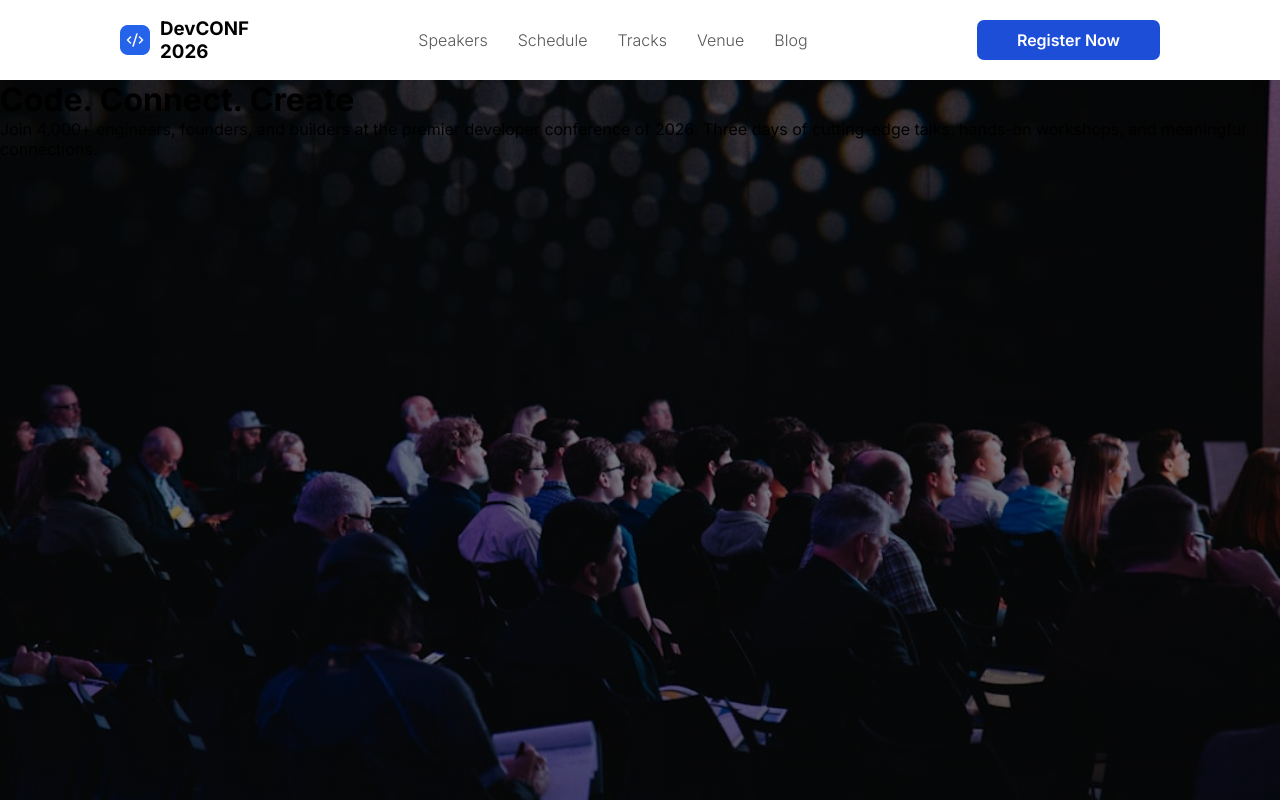
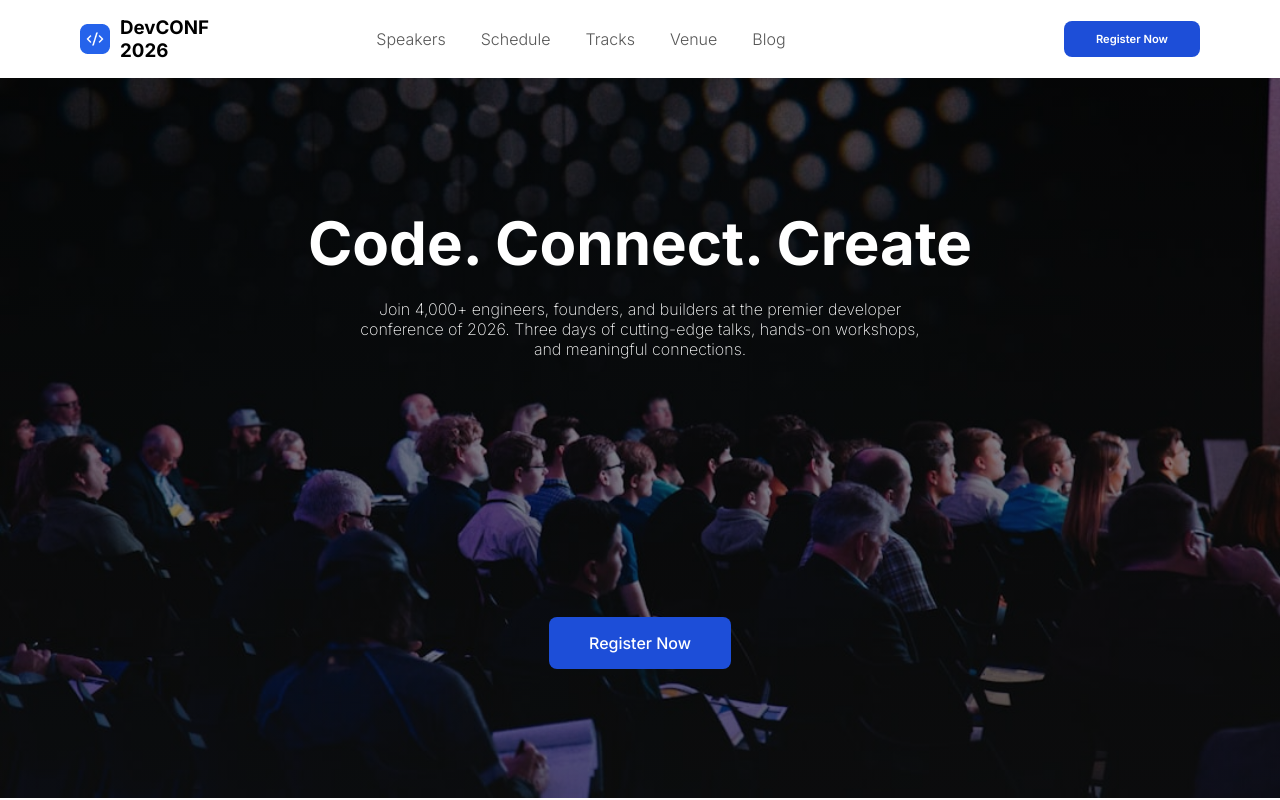
Before and after one commit to abrahasin99/ph14-a01, a plain HTML site: page index.html in a window 1280 px wide. Drawn offline with Linux system fonts and the light colour scheme.

Commit message:
feat: add banner section

```diff
--- a/index.html
+++ b/index.html
@@ -28,15 +28,18 @@
         <li><a href="">Venue</a></li>
         <li><a href="">Blog</a></li>
       </ul>
-      <button class="button-style">Register Now</button>
+      <button class="button-style btn-nav">Register Now</button>
     </nav>
     <header>
+      <div class="banner">
       <h1>Code. Connect. Create</h1>
       <p>
         Join 4,000+ engineers, founders, and builders at the premier developer
         conference of 2026. Three days of cutting-edge talks, hands-on
         workshops, and meaningful connections.
       </p>
+      </div>
+      <button class="button-style btn-banner">Register Now</button>
     </header>
   </body>
 </html>
--- a/style.css
+++ b/style.css
@@ -9,7 +9,7 @@ nav{
     grid-template-columns:auto 1fr auto;
     align-items: center;
     background-color:white;
-    padding: 20px 120px;
+    padding: 16px 80px;
     gap: 20px;
 }
 
@@ -18,7 +18,7 @@ ul{
     display: flex;
     justify-content: center;
     list-style: none;
-    gap: 30px;
+    gap: 35px;
     font-size: 16px;
     font-weight: 300;
 
@@ -30,29 +30,58 @@ ul a{
 .logo{
     display:flex;
     align-items: center;
-    height: 18px;
-    width: auto;
+    height: auto;
+    width: 18px;
     gap: 10px;
     align-items: center;
 }
+.btn-banner{padding: 1rem 2.5rem;
+    font-size: 1rem;
+    font-weight: 500;
+}
 
+.btn-nav {padding:0.7rem 2rem;
+    font-size: 0.7rem;
+    font-weight: 600;
+}
 
 .button-style {
     display:flex;
     justify-content: flex-end;
-    padding:10px 40px;
     background-color: #1D4ED8;
-    font-size: 16px;
-    font-weight: 600;
     color: #fff;
-    border-radius:7px;
+    border-radius:8px;
     border: none;
 }
 
 header
-{ background-image:linear-gradient(rgba(0,0,0,0.5),rgba(0,0,0,0.5)),url('./assets/banner.jpg');
+{ background-image:linear-gradient(rgba(0, 0, 0, 0.5),rgba(11, 11, 11, 0.5)),url('./assets/banner.jpg');
     height:90vh;
     background-repeat:no-repeat;
     background-size:cover;
-    background-position:center;
+    background-position:right;
+    color:white;
+    display:grid;
+    justify-items:center;
+    align-items:center;
 }
+.banner{
+    display:grid;
+    justify-items:center;
+    align-items:center;
+    gap:20px;
+}
+.banner h1{
+    display:grid;
+    justify-items:center;
+    align-items:center;
+    font-size: 60px;
+}
+
+.banner p{
+    text-align:center;
+    width:100%;
+    max-width:580px;
+    margin:0 auto;
+    font-weight: 200;
+}
```
